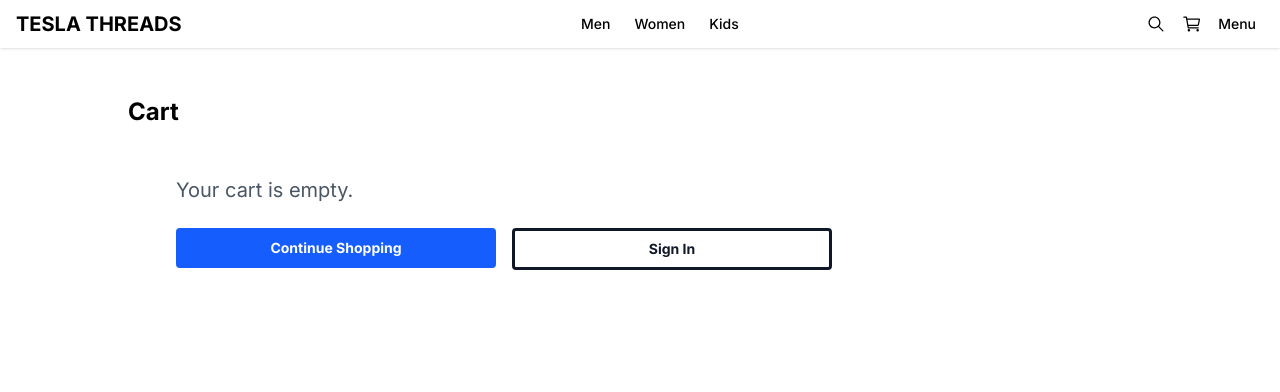
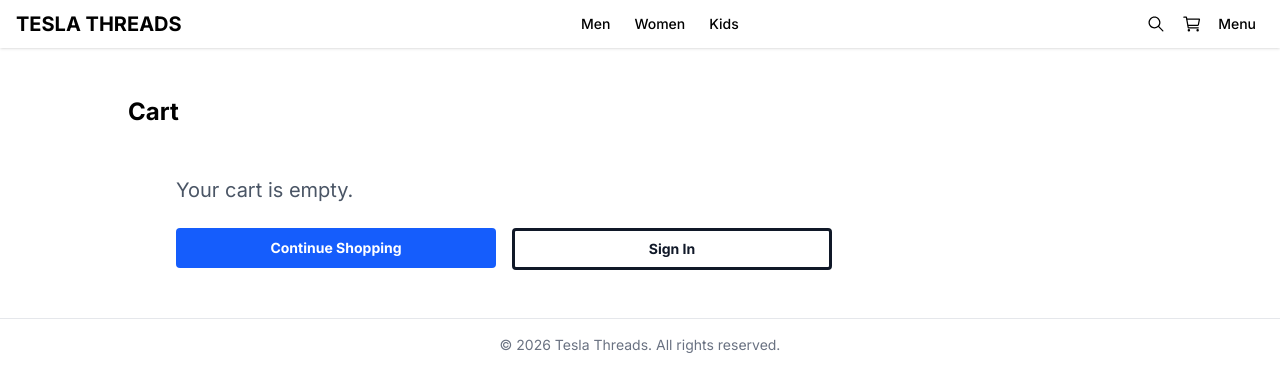
Before and after one commit to RodrigoRosario345/TeslaThreads, a Next.js app: page /cart in a window 1280 px wide. Shown: the top 392 px of the page. Built offline with nearby package versions, Linux system fonts and the light colour scheme.

Commit message:
feat: add Footer component and integrate it into Layout; update index exports

```diff
--- a/src/app/(shop)/layout.tsx
+++ b/src/app/(shop)/layout.tsx
@@ -1,4 +1,4 @@
-import { Header } from "@/components";
+import { Footer, Header } from "@/components";
 
 export default function Layout({ children }: { children: React.ReactNode }) {
     return (
@@ -7,6 +7,7 @@ export default function Layout({ children }: { children: React.ReactNode }) {
             <main className="p-6 sm:p-12">
                 {children}
             </main>
+            <Footer />
         </>
     );
 }
--- a/src/components/checkout/address/CheckoutAddressForm/CheckoutAddressForm.tsx
+++ b/src/components/checkout/address/CheckoutAddressForm/CheckoutAddressForm.tsx
@@ -10,7 +10,7 @@ import { useForm } from "react-hook-form";
 
 export function CheckoutAddressForm() {
 
-    const { control, handleSubmit, watch } = useForm<CheckoutAddressSchemaInput, any, CheckoutAddressSchemaOutput>({
+    const { control, handleSubmit } = useForm<CheckoutAddressSchemaInput, any, CheckoutAddressSchemaOutput>({
         mode: "onChange",
         resolver: zodResolver(schemaCheckoutAddress),
     });
@@ -19,7 +19,7 @@ export function CheckoutAddressForm() {
         console.log(data);
     }
 
-    const { country } = watch();
+    // const { country } = watch();
 
     return (
         <form
@@ -82,8 +82,8 @@ export function CheckoutAddressForm() {
                     name="phoneNumber"
                     label="Phone Number"
                     placeholder="Enter phone number"
-                    disabled={!country}
-                    helperText={!country ? "Please select a country first" : ""}
+                    // disabled={!country}
+                    // helperText={!country ? "Please select a country first" : ""}
                 />
             </div>
             <Button className="w-full" buttonStyle="primary" type="submit">
--- a/src/components/index.ts
+++ b/src/components/index.ts
@@ -1,6 +1,7 @@
 export * from './ui/Title/Title';
 export * from './ui/Header/Header';
 export * from './ui/Sidebar/Sidebar';
+export * from './ui/Footer/Footer';
 export * from './ui/Button/Button';
 export { default } from './ui/Carrusel/Carrusel';
 export * from './ui/fields/Input/Input';
--- /dev/null
+++ b/src/components/ui/Footer/Footer.tsx
@@ -0,0 +1,7 @@
+export function Footer() {
+    return (
+        <footer className="w-full border-t border-gray-200 p-4 text-center text-sm text-gray-500">
+            &copy; {new Date().getFullYear()} Tesla Threads. All rights reserved.
+        </footer>
+    );
+}
```
